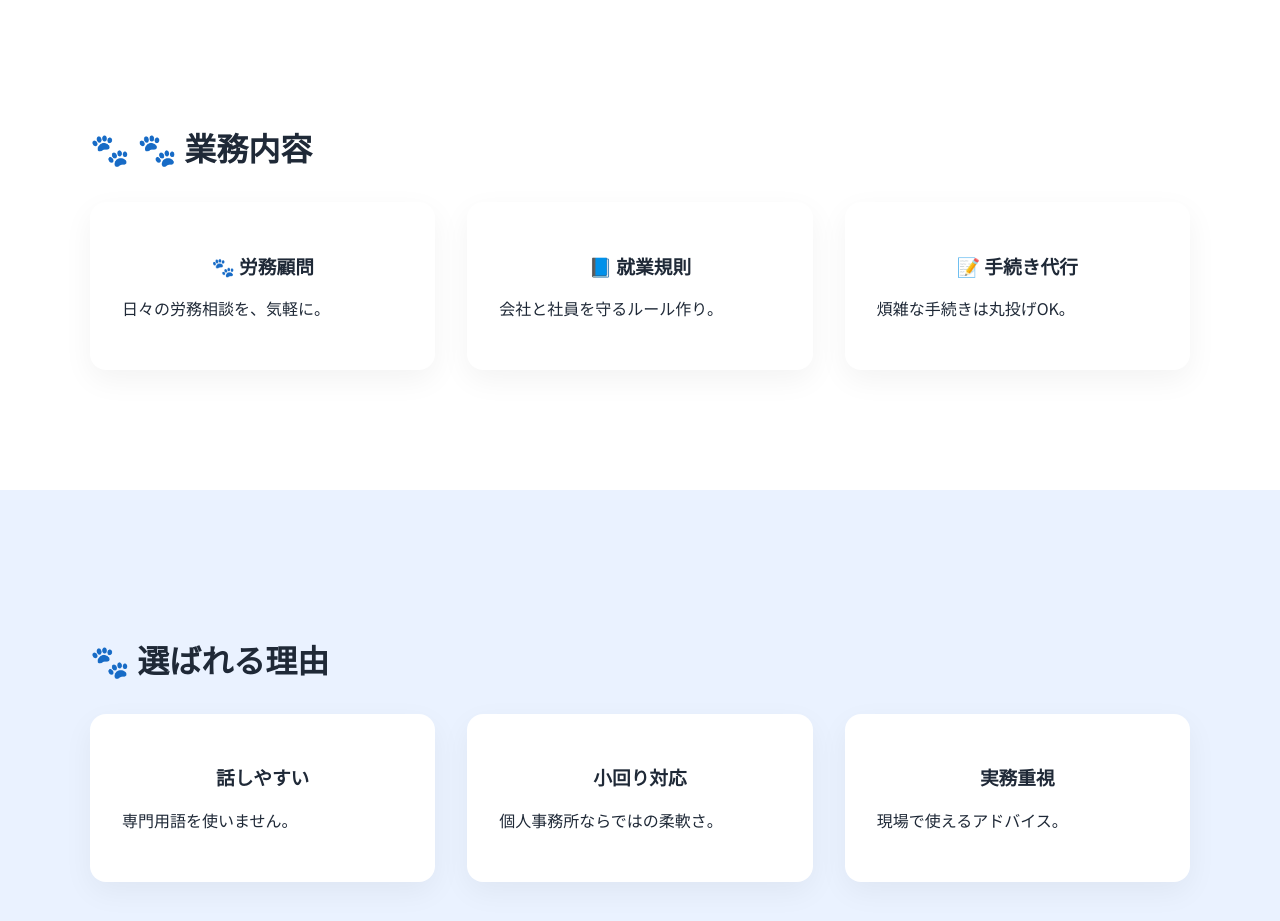
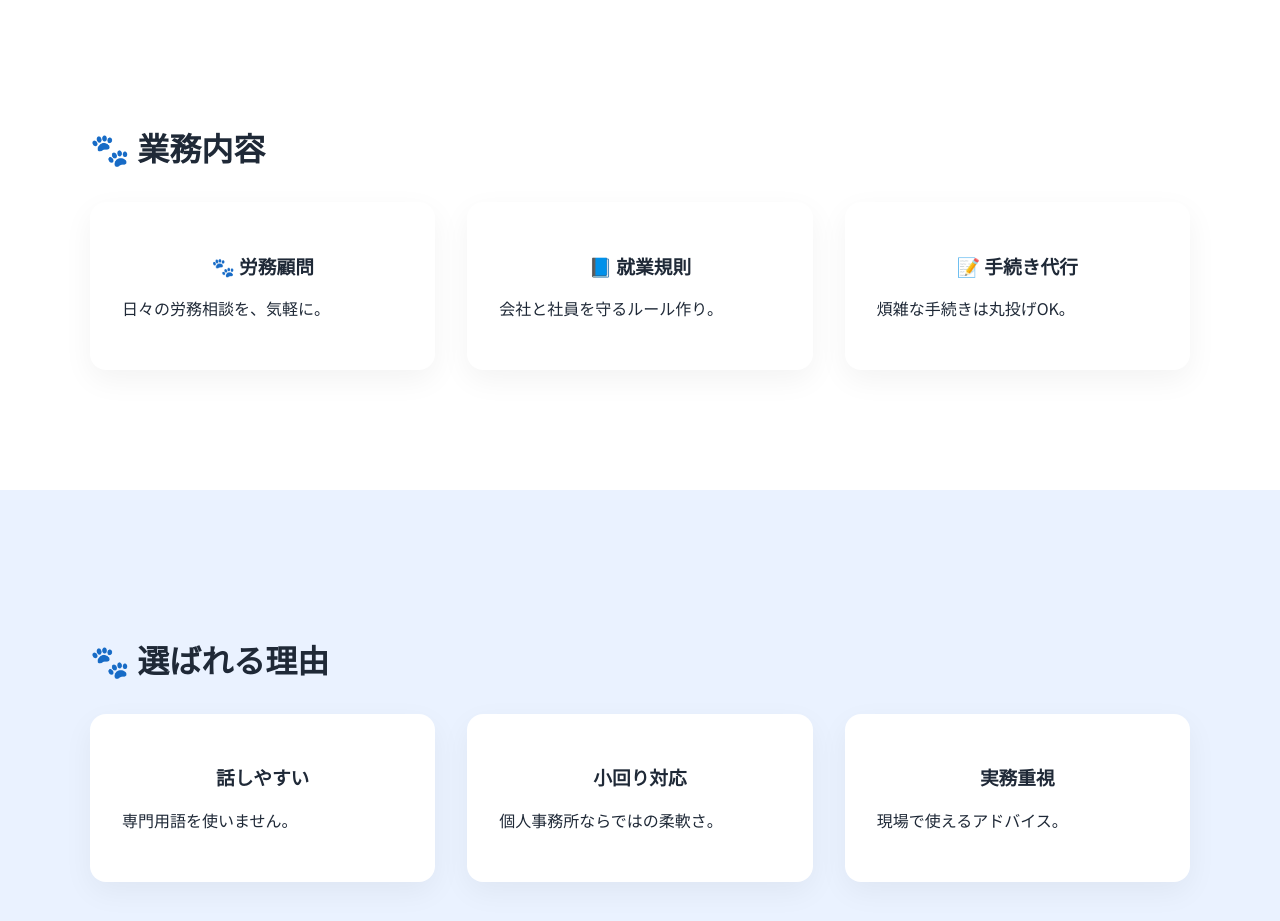
Before and after one commit to kazuoji/sample-profile-homepage, a plain HTML site: page index.html in a window 1280 px wide. Shown: the part 1320-2241 px from the top of the page. Drawn offline with Linux system fonts and the light colour scheme.

Commit message:
Update index.html

```diff
--- a/index.html
+++ b/index.html
@@ -73,7 +73,7 @@
   <!-- 業務内容 -->
   <section id="service" class="section ">
     <div class="container">
-      <h2>🐾 🐾 業務内容</h2>
+      <h2>🐾 業務内容</h2>
       <div class="grid grid-3">
         <div class="card">
           <h3>🐾 労務顧問</h3>
```
